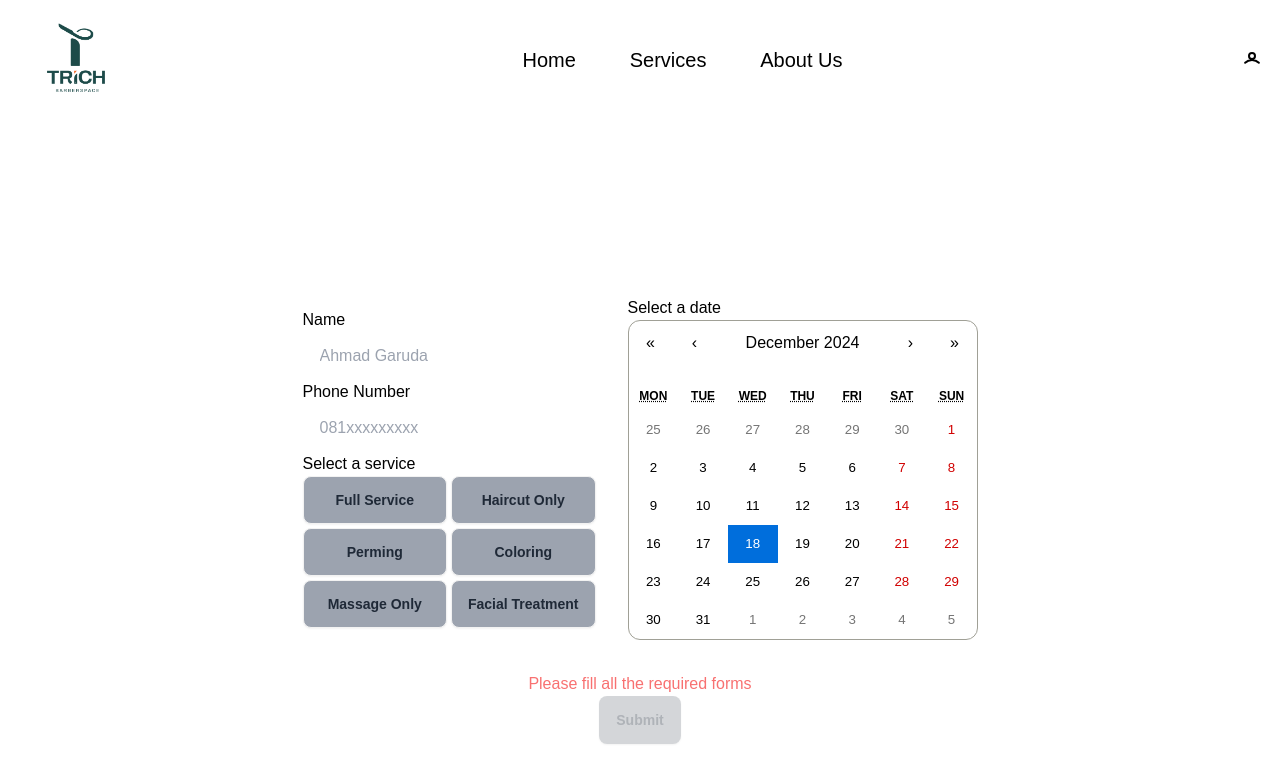
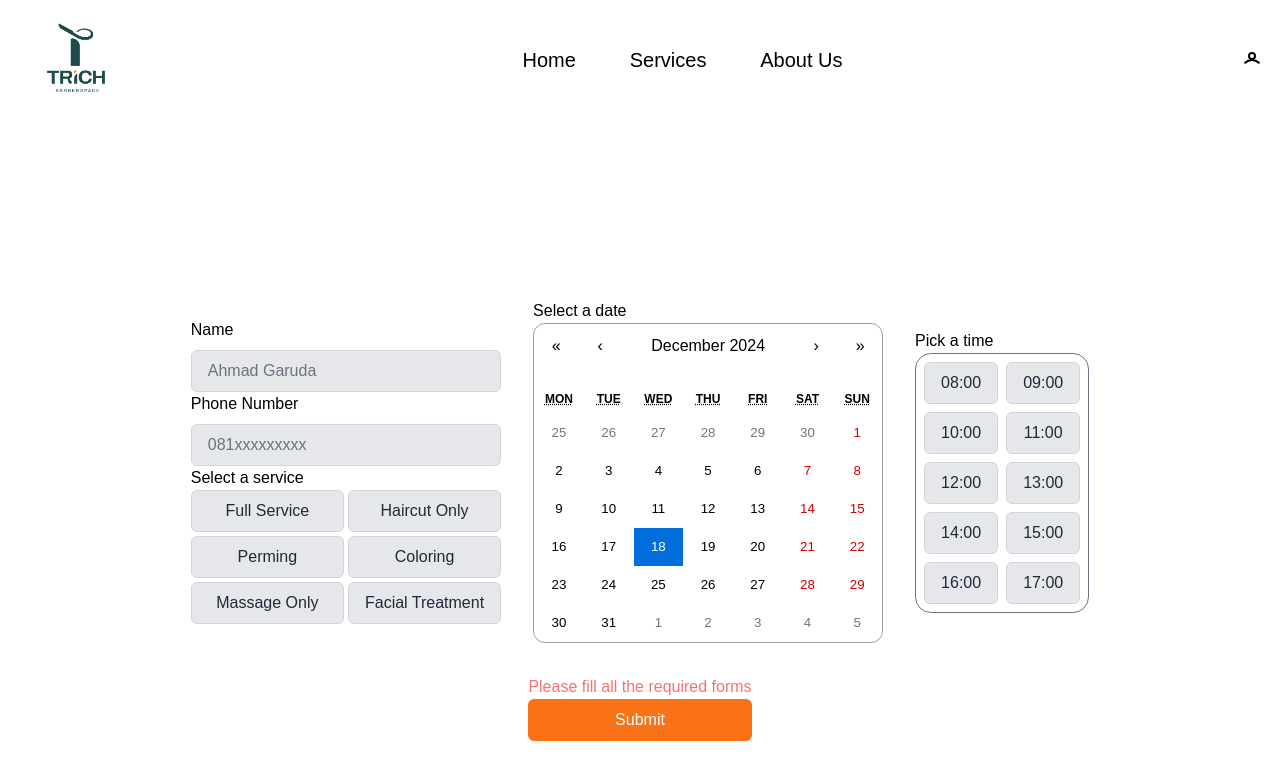
Before and after one commit to adli-arindra/prototype-lasti, a Next.js app in the folder prototype-lasti/: page /reservation in a window 1280 px wide. Shown: the top 782 px of the page. Built offline with nearby package versions, Linux system fonts and the light colour scheme.

Commit message:
finishing up interfaces, adding "time" to reservation form

```diff
--- a/prototype-lasti/src/app/components/customerTable.tsx
+++ b/prototype-lasti/src/app/components/customerTable.tsx
@@ -17,26 +17,29 @@ const CustomerTable = ({className}:{className:string}) => {
 
     return (
         <div className={className}>
-        <table className="border-separate border-spacing-4">
-            <thead>
+            <table className="w-full border-separate border-spacing-2 bg-gray-200 border border-gray-200 rounded-md shadow-sm">
+                <thead className="bg-gray-300 text-gray-800">
                     <tr>
-                <th>Name</th>
-                <th>Date</th>
-                <th>Phone Number</th>
-                <th>Service</th>
+                        <th className="px-4 py-2 border-b border-gray-300">Name</th>
+                        <th className="px-4 py-2 border-b border-gray-300">Date</th>
+                        <th className="px-4 py-2 border-b border-gray-300">Time</th>
+                        <th className="px-4 py-2 border-b border-gray-300">Phone Number</th>
+                        <th className="px-4 py-2 border-b border-gray-300">Service</th>
                     </tr>
                 </thead>
                 <tbody>
-            {reservations.map(item => {
-                return (
-                    <tr key={item.token}>
-                    <td>{item.name}</td>
-                    <td>{item.date.toLocaleDateString()}</td>
-                    <td>{item.phone_number}</td>
-                    <td>{item.service}</td>
+                    {reservations.map(item => (
+                        <tr
+                            key={item.token}
+                            className="bg-white hover:bg-gray-100 transition text-gray-800"
+                        >
+                            <td className="px-4 py-2 border-b border-gray-200">{item.name}</td>
+                            <td className="px-4 py-2 border-b border-gray-200">{item.date.toLocaleDateString()}</td>
+                            <td className="px-4 py-2 border-b border-gray-200">{item.time}</td>
+                            <td className="px-4 py-2 border-b border-gray-200">{item.phone_number}</td>
+                            <td className="px-4 py-2 border-b border-gray-200">{item.service}</td>
                         </tr>
-                );
-            })}
+                    ))}
                 </tbody>
             </table>
         </div>
--- a/prototype-lasti/src/app/components/textInput.tsx
+++ b/prototype-lasti/src/app/components/textInput.tsx
@@ -22,9 +22,15 @@ const TextInput = ( {parentFunction, valueName, placeholder} : props) => {
 
     return (
         <div className="w-full">
-            <p className="text-black">{format(valueName)}</p>
-            <input type="text" placeholder={placeholder || ""}
-            className="input w-full" onChange={(e) => {handleChange(e.target.value)}}/>
+            <p className="text-black mb-2">{format(valueName)}</p>
+            <input
+                type="text"
+                placeholder={placeholder || ""}
+                className="w-full px-4 py-2 rounded-md border border-gray-300 bg-gray-200 text-gray-800
+                        placeholder-gray-500 focus:outline-none focus:ring-2 focus:ring-orange-500
+                        focus:border-orange-500 transition"
+                onChange={(e) => handleChange(e.target.value)}
+            />
         </div>
     );
 }
--- a/prototype-lasti/src/app/reservation/page.tsx
+++ b/prototype-lasti/src/app/reservation/page.tsx
@@ -9,6 +9,7 @@ type ValuePiece = Date | null;
 type Value = ValuePiece | [ValuePiece, ValuePiece];
 
 const services: string[] = [ "Full Service", "Haircut Only", "Perming", "Coloring", "Massage Only", "Facial Treatment" ];
+const times: string[] = [ "08:00", "09:00", "10:00", "11:00", "12:00", "13:00", "14:00", "15:00", "16:00", "17:00" ];
 
 const ReservationPage = () => {
     const [formInfo, setFormInfo] = useState<ReserveInfo>({
@@ -16,6 +17,7 @@ const ReservationPage = () => {
         phone_number: "",
         created_date: new Date(),
         date: new Date(),
+        time: "",
         service: "",
         token: "",
     });
@@ -67,15 +69,20 @@ const ReservationPage = () => {
                         <p className="text-black">Select a service</p>
                         <div className="grid grid-cols-2 gap-1">
                             {services.map((service) => (
-                                <label key={service} className="block">
+                                <label key={service} className="block w-full">
                                 <input
                                     type="radio"
                                     value={service}
                                     checked={formInfo.service === service}
                                     onChange={() => handleInputChange("service", service)}
-                                    className="btn bg-gray-400 checked:bg-orange-500 w-full"
+                                    className="hidden peer"
                                     aria-label={service}
                                 />
+                                <span className="block w-full text-center px-4 py-2 rounded-md border border-gray-300 bg-gray-200 text-gray-800
+                                                hover:bg-gray-300 hover:text-black transition
+                                                peer-checked:bg-orange-500 peer-checked:text-white peer-checked:border-orange-500">
+                                    {service}
+                                </span>
                                 </label>
                             ))}
                         </div>
@@ -85,11 +92,33 @@ const ReservationPage = () => {
                     <p className='text-black'>Select a date</p>
                     <Calendar value={value} onChange={onChange} className="text-black rounded-xl"/>
                 </div>
+                <div className="text-black">
+                    <h1>Pick a time</h1>
+                    <div className="grid grid-cols-2 gap-2 bg-white border border-gray-500 rounded-2xl h-full p-2">
+                        {times.map((time) => (
+                            <label key={time} className="block w-full">
+                            <input
+                                type="radio"
+                                value={time}
+                                checked={formInfo.time === time}
+                                onChange={() => handleInputChange("time", time)}
+                                className="hidden peer"
+                                aria-label={time}
+                            />
+                            <span className="block w-full text-center px-4 py-2 rounded-md border border-gray-300 bg-gray-200 text-gray-800
+                                             hover:bg-gray-300 hover:text-black transition
+                                             peer-checked:bg-orange-500 peer-checked:text-white peer-checked:border-orange-500">
+                                {time}
+                            </span>
+                            </label>
+                        ))}
+                    </div>
+                </div>
             </div>
             <div className="flex justify-center items-center flex-col">
                 {isComplete? "" : <p className="text-red-400 text-s">Please fill all the required forms</p>}
                 <button
-                className="btn btn-primary"
+                className="w-full text-center px-4 py-2 rounded-md border hover:bg-orange-400 hover:text-black transition bg-orange-500 text-white border-orange-500"
                 disabled={!isComplete}
                 onClick={ async () => {
                     try {
--- a/prototype-lasti/src/firebase/reservation.ts
+++ b/prototype-lasti/src/firebase/reservation.ts
@@ -9,6 +9,7 @@ export interface ReserveInfo {
     phone_number: string,
     created_date: Date,
     date: Date,
+    time: string,
     service: string,
     token: string,
 }
```
Lines whose indentation alone changed are shown as unchanged.
